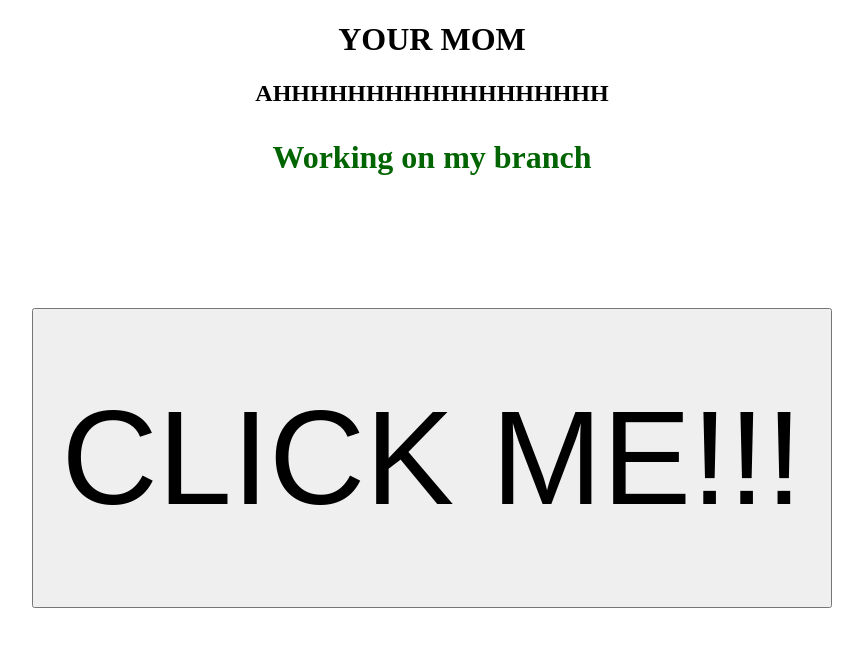
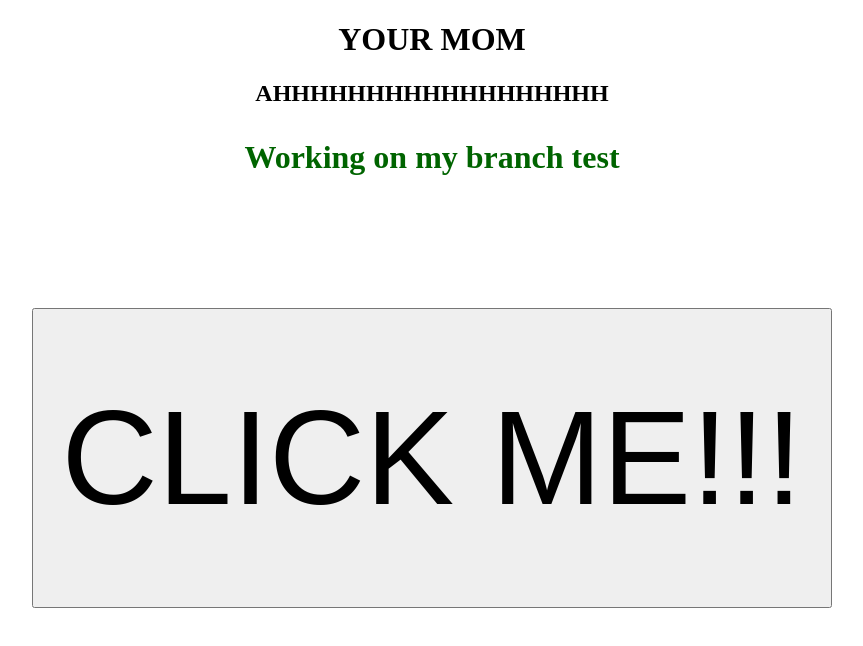
Before and after one commit to O-Will-O/test, a plain HTML site: page index.html in a window 1280 px wide. Shown: the whole page, without its empty margins (208-1071 px from the left). Drawn offline with Linux system fonts and the light colour scheme.

Commit message:
working on my branch 2

```diff
--- a/index.html
+++ b/index.html
@@ -9,7 +9,7 @@
 <body>
     <h1>YOUR MOM</h1>
     <h2>AHHHHHHHHHHHHHHHHHH</h2>
-    <p>Working on my branch</p>
+    <p>Working on my branch test</p>
     <button onclick="steve()">CLICK ME!!!</button>
     <div id="test"></div>
 
```
